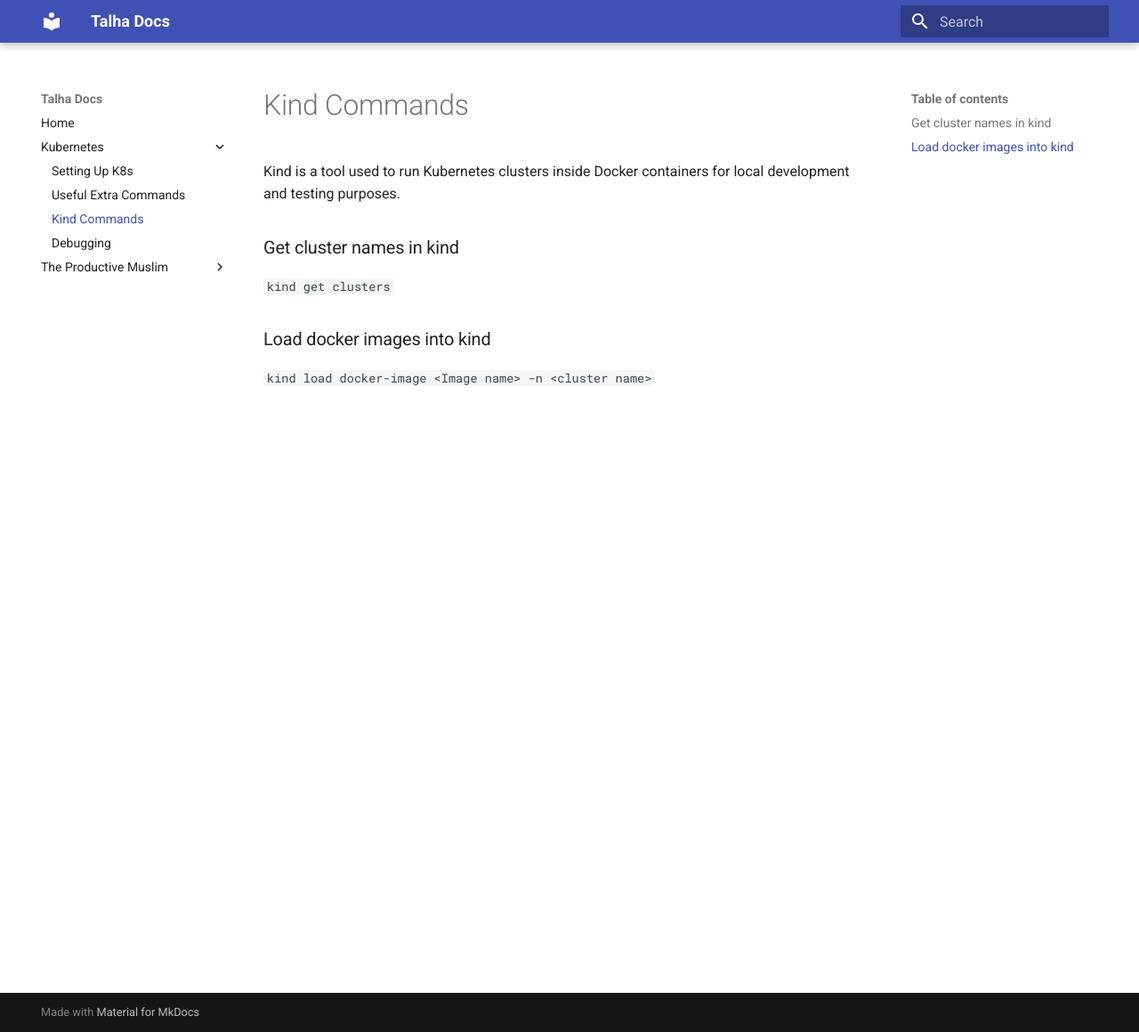
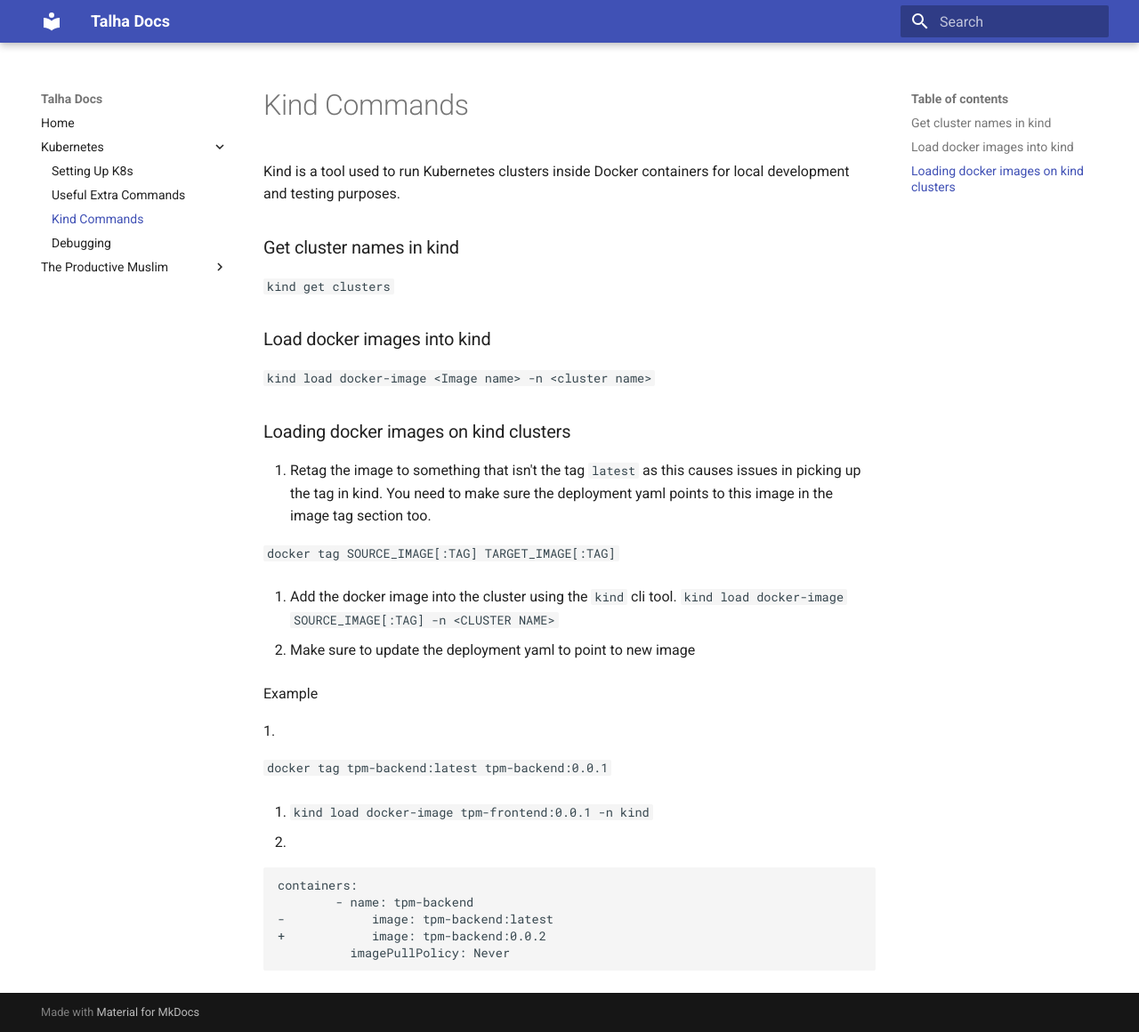
Before and after one commit to TRafi9/documentation, an MkDocs documentation site: the page built from docs/kubernetes/kindCommands.md, in a window 1280 px wide and 1160 px high. Shown: the whole window at 89% size. Built offline with MkDocs 1.6.1 and Material for MkDocs 9.7.7, drawn with Linux system fonts in a browser that asks for light colours.

Commit message:
adding kind command

````diff
--- a/docs/kubernetes/kindCommands.md
+++ b/docs/kubernetes/kindCommands.md
@@ -9,3 +9,32 @@
 ### Load docker images into kind
 
 `kind load docker-image <Image name> -n <cluster name>`
+
+### Loading docker images on kind clusters
+
+1. Retag the image to something that isn't the tag `latest` as this causes issues in picking up the tag in kind. You need to make sure the deployment yaml points to this image in the image tag section too.
+
+`docker tag SOURCE_IMAGE[:TAG] TARGET_IMAGE[:TAG]`
+
+2. Add the docker image into the cluster using the `kind` cli tool.
+   `kind load docker-image SOURCE_IMAGE[:TAG] -n <CLUSTER NAME>`
+
+3. Make sure to update the deployment yaml to point to new image
+
+Example
+
+1.
+
+`docker tag tpm-backend:latest tpm-backend:0.0.1`
+
+2.  `kind load docker-image tpm-frontend:0.0.1 -n kind`
+
+3.
+
+```diff
+containers:
+        - name: tpm-backend
+-            image: tpm-backend:latest
++            image: tpm-backend:0.0.2
+          imagePullPolicy: Never
+```
````
